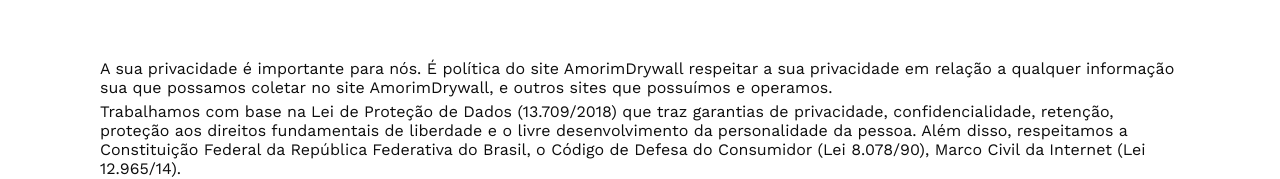
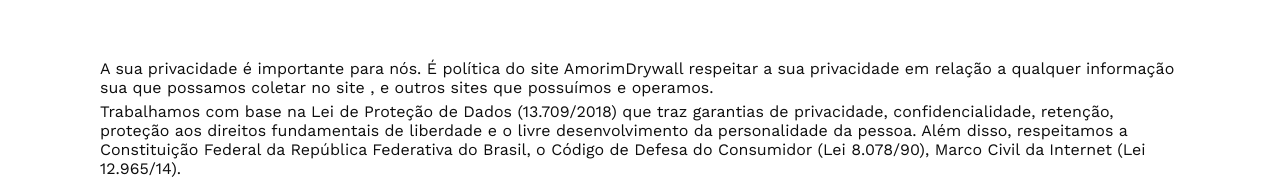
Before and after one commit to MoreiraAlex/AmorimDrywall, a Next.js app in the folder frontend/: page /policy in a window 1280 px wide. Shown: the part 148-327 px from the top of the page. Built offline with nearby package versions, Linux system fonts and the light colour scheme.

Commit message:
Adicionando pagina de politicas e privacidades v2

```diff
--- a/frontend/pages/policy.js
+++ b/frontend/pages/policy.js
@@ -12,7 +12,7 @@
             <div>
                 <h1>Política de Privacidade</h1>
                 <p>
-                    A sua privacidade é importante para nós. É política do site AmorimDrywall respeitar a sua privacidade em relação a qualquer informação sua que possamos coletar no site <a href="https://amorimdrywall.alexmoreira.dev.br/" target="_blank" rel="noopener">AmorimDrywall</a>, e outros sites que possuímos e operamos.
+                    A sua privacidade é importante para nós. É política do site AmorimDrywall respeitar a sua privacidade em relação a qualquer informação sua que possamos coletar no site {/*<a href="https://amorimdrywall.alexmoreira.dev.br/" target="_blank" rel="noopener">AmorimDrywall</a>*/}, e outros sites que possuímos e operamos.
                 </p>
                 <p>
                     Trabalhamos com base na Lei de Proteção de Dados (13.709/2018) que traz garantias de privacidade, confidencialidade, retenção, proteção aos direitos fundamentais de liberdade e  o livre desenvolvimento da personalidade da pessoa. Além disso, respeitamos a Constituição Federal da República Federativa do Brasil, o Código de Defesa do Consumidor (Lei 8.078/90), Marco Civil da Internet (Lei 12.965/14).
@@ -53,7 +53,7 @@
 
                 <h3>O que são cookies?</h3>
                 <p>
-                    Como é prática comum em quase todos os sites profissionais, este site usa cookies, que são pequenos arquivos baixados no seu computador, para melhorar sua experiência. Esta página descreve quais informações eles coletam, como as usamos e por que às vezes precisamos armazenar esses cookies. Também compartilharemos como você pode impedir que esses cookies sejam armazenados, no entanto, isso pode fazer o downgrade ou 'quebrar' certos elementos da funcionalidade do site.
+                    Como é prática comum em quase todos os sites profissionais, este site usa cookies, que são pequenos arquivos baixados no seu computador, para melhorar sua experiência. Esta página descreve quais informações eles coletam, como as usamos e por que às vezes precisamos armazenar esses cookies. Também compartilharemos como você pode impedir que esses cookies sejam armazenados, no entanto, isso pode fazer o downgrade ou quebrar certos elementos da funcionalidade do site.
                 </p>
 
                 <h3>Como usamos os cookies?</h3>
@@ -120,7 +120,7 @@
                         Não difundir propaganda ou conteúdo de natureza racista, xenofóbica, casas de apostas, jogos de sorte e azar, qualquer tipo de pornografia ilegal, de apologia ao terrorismo ou contra os direitos humanos;
                     </li>
                     <li>
-                        Não causar danos aos sistemas físicos (hardwares) e lógicos (softwares) do site AmorimDrywall, de seus fornecedores ou terceiros, para introduzir ou disseminar vírus informáticos ou quaisquer outros sistemas de hardware ou software que sejam capazes de causar danos anteriormente mencionados;
+                        Não causar danos aos sistemas físicos hardwares e lógicos softwares do site AmorimDrywall, de seus fornecedores ou terceiros, para introduzir ou disseminar vírus informáticos ou quaisquer outros sistemas de hardware ou software que sejam capazes de causar danos anteriormente mencionados;
                     </li>
                     <li>
                         Os conteúdos publicados, possuem direitos autorais e de propriedade intelectual reservados, conforme estabelece a Lei de Direitos Autorais n. 9.610, de 19.2.1998 do Governo Federal Brasileiro e correlatas. Qualquer infringência, serão comunicados às autoridades competentes.
```
